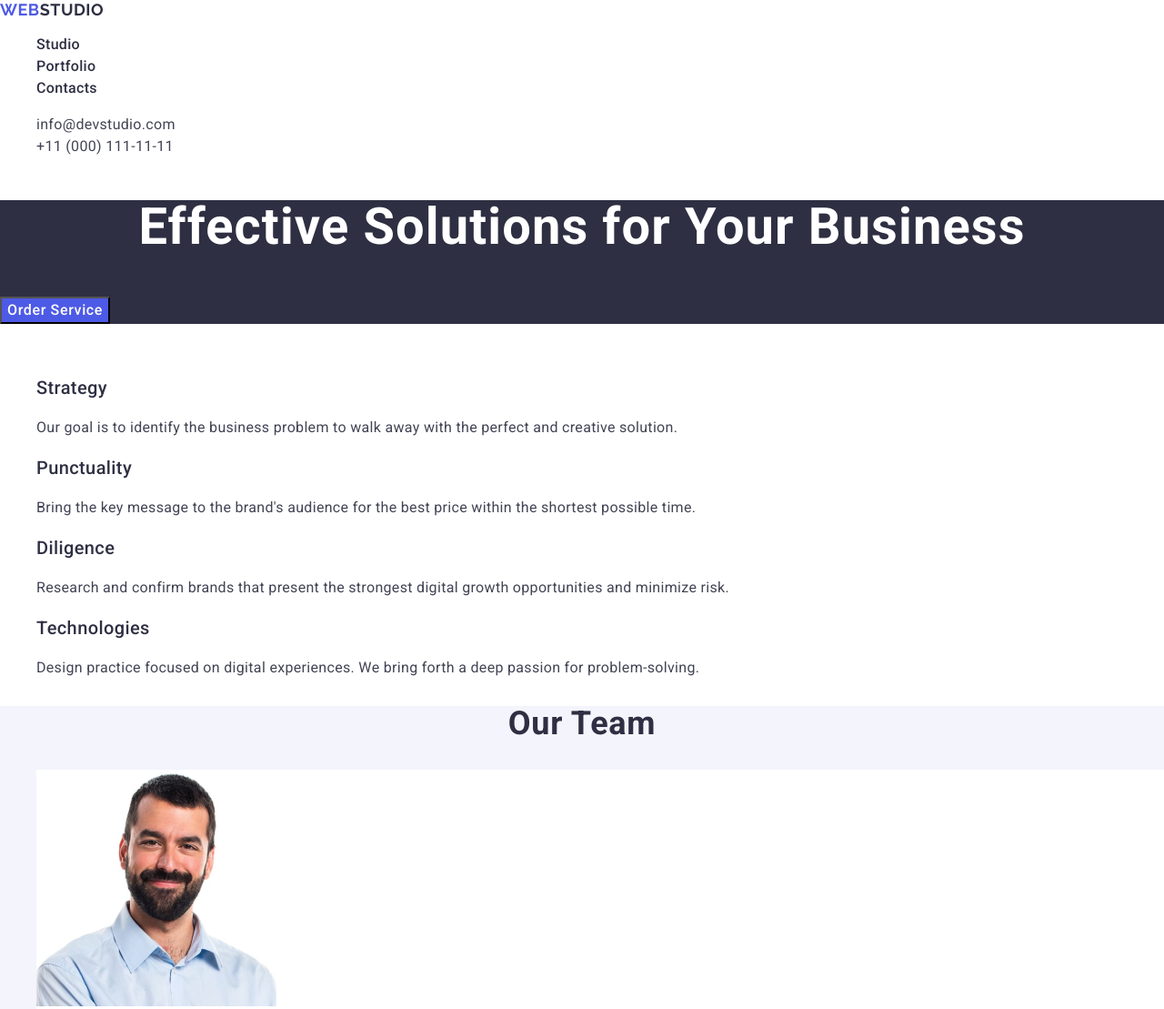
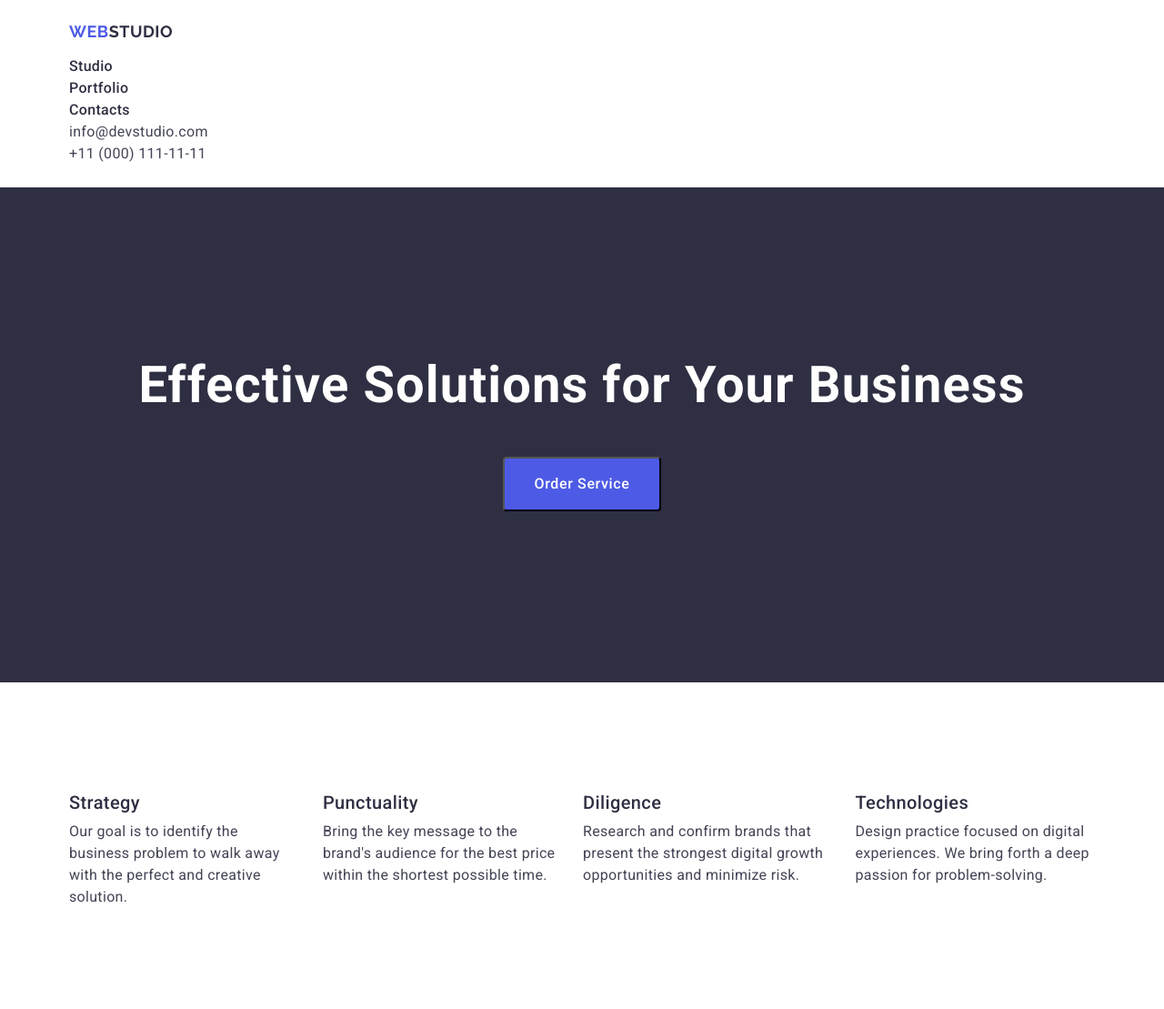
Before and after one commit to ElenaZhuvak/goit-markup-hw-03-03, a plain HTML site: page index.html in a window 1280 px wide. Shown: the top 1109 px of the page at 91% size. Drawn offline with nearby package versions, Linux system fonts and the light colour scheme.

Commit message:
add margin&padding

```diff
--- a/css/style.css
+++ b/css/style.css
@@ -4,8 +4,17 @@ body {
   background-color: #ffffff;
 }
 
+* {
+  margin: 0;
+  padding: 0;
+}
+
+img {
+  display: block;
+}
+
 ul {
-  list-style-type: none;
+  list-style: none;
 }
 
 a {
@@ -40,7 +49,16 @@ p {
 }
 
 /* Header Section */
+.container {
+  width: 1158px;
+  padding-left: 15px;
+  padding-right: 15px;
+  margin: 0 auto;
+}
 .header {
+  padding-top: 24px;
+  padding-bottom: 24px;
+  border-bottom: 1px solid #e7e9fc;
 }
 .header-navigation {
 }
@@ -97,6 +115,10 @@ p {
 .hero {
   background: #2e2f42;
 }
+.hero-container {
+  padding-top: 188px;
+  padding-bottom: 188px;
+}
 .hero-title {
   font-weight: 700;
   font-size: 56px;
@@ -104,6 +126,8 @@ p {
   letter-spacing: 0.02em;
   text-align: center;
   color: #fff;
+
+  margin-bottom: 48px;
 }
 .hero-btn {
   font-weight: 500;
@@ -111,8 +135,12 @@ p {
   line-height: 1.5;
   letter-spacing: 0.04em;
   color: #fff;
+  background-color: #4d5ae5;
 
-  background: #4d5ae5;
+  display: block;
+  margin: 0 auto;
+  padding: 16px 32px;
+  border-radius: 4px;
 }
 
 .hero-btn:hover,
@@ -122,11 +150,19 @@ p {
 }
 
 /* Features Section */
+.section {
+  padding-top: 120px;
+  padding-bottom: 120px;
+}
 .features {
 }
 .visually-hidden {
+  position: absolute;
+  width: 1px;
+  height: 1px;
   margin: -1px;
   border: 0;
+  padding: 0;
   white-space: nowrap;
   clip-path: inset(100%);
   clip: rect(0 0 0 0);
@@ -134,6 +170,8 @@ p {
 }
 
 .features-list {
+  display: flex;
+  gap: 24px;
 }
 .features-item {
 }
@@ -143,6 +181,8 @@ p {
   line-height: 1.2;
   letter-spacing: 0.02em;
   color: #2e2f42;
+
+  margin-bottom: 8px;
 }
 .features-item-text {
   font-size: 16px;
@@ -163,13 +203,21 @@ p {
   text-align: center;
   text-transform: capitalize;
   color: #2e2f42;
+
+  margin-bottom: 72px;
 }
 .team-list {
+  display: flex;
+  gap: 24px;
 }
 .team-item {
   background-color: #ffffff;
 }
 .team-image {
+}
+.team-member-description {
+  text-align: center;
+  margin: 32px 16px;
 }
 .team-member-title {
   font-weight: 500;
@@ -177,6 +225,8 @@ p {
   line-height: 1.2;
   letter-spacing: 0.02em;
   color: #2e2f42;
+
+  margin-bottom: 8px;
 }
 .team-member-text {
   font-size: 16px;
@@ -219,7 +269,13 @@ p {
 .footer {
   background-color: #2e2f42;
 }
+.footer-container {
+  padding-top: 100px;
+  padding-bottom: 100px;
+}
 .logo-link {
+  display: block;
+  margin-bottom: 16px;
 }
 .logo-text {
 }
--- a/index.html
+++ b/index.html
@@ -19,6 +19,7 @@
   <body>
     <!-- Header Section -->
     <header class="header">
+      <div class="container">
         <nav class="header-navigation">
           <a class="logo-link" href="./index.html"
             >Web<span class="logo-text">Studio</span></a
@@ -51,24 +52,28 @@
             </li>
           </ul>
         </address>
+      </div>
     </header>
 
     <main>
       <!-- Hero Section -->
       <section class="hero">
+        <div class="container hero-container">
           <h1 class="hero-title">Effective Solutions for Your Business</h1>
           <button class="hero-btn" type="button">Order Service</button>
+        </div>
       </section>
 
       <!-- Feature Section -->
-      <section class="features">
+      <section class="features section">
+        <div class="container">
           <h2 class="visually-hidden">Features</h2>
           <ul class="features-list">
             <li class="features-item">
               <h3 class="features-item-title">Strategy</h3>
               <p class="features-item-text">
-              Our goal is to identify the business problem to walk away with the
-              perfect and creative solution.
+                Our goal is to identify the business problem to walk away with
+                the perfect and creative solution.
               </p>
             </li>
             <li>
@@ -93,10 +98,12 @@
               </p>
             </li>
           </ul>
+        </div>
       </section>
 
       <!-- Team Section -->
-      <section class="team-section">
+      <section class="team-section section">
+        <div class="container">
           <h2 class="team-title">Our Team</h2>
           <ul class="team-list">
             <li class="team-item">
@@ -107,8 +114,10 @@
                 width="264"
                 height="260"
               />
+              <div class="team-member-description">
                 <h3 class="team-member-title">Mark Guerrero</h3>
                 <p class="team-member-text">Product Designer</p>
+              </div>
             </li>
             <li class="team-item">
               <img
@@ -118,8 +127,10 @@
                 width="264"
                 height="260"
               />
+              <div class="team-member-description">
                 <h3 class="team-member-title">Tom Ford</h3>
                 <p class="team-member-text">Frontend Developer</p>
+              </div>
             </li>
             <li class="team-item">
               <img
@@ -129,8 +140,10 @@
                 width="264"
                 height="260"
               />
+              <div class="team-member-description">
                 <h3 class="team-member-title">Camila Garcia</h3>
                 <p class="team-member-text">Marketing</p>
+              </div>
             </li>
             <li class="team-item">
               <img
@@ -140,14 +153,18 @@
                 width="264"
                 height="260"
               />
+              <div class="team-member-description">
                 <h3 class="team-member-title">Daniel Wilson</h3>
                 <p class="team-member-text">UI Designer</p>
+              </div>
             </li>
           </ul>
+        </div>
       </section>
 
       <!-- Our Portfolio -->
       <section>
+        <div class="container section">
           <h2 class="portfolio-title">Our Portfolio</h2>
           <ul class="portfolio-list">
             <li class="portfolio-item">
@@ -217,17 +234,20 @@
               <p class="portfolio-item-text">Marketing</p>
             </li>
           </ul>
+        </div>
       </section>
     </main>
 
-    <footer class="footer">
+    <footer class="footer footer-container">
+      <div class="container">
         <a class="logo-link" href="./index.html"
-        >Web<span class="logo-text logo-footer">Studio</span></a
+          >Web<span class="logo-footer">Studio</span></a
         >
         <p class="footer-text">
-        Increase the flow of customers and sales for your business with digital
-        marketing & growth solutions.
+          Increase the flow of customers and sales for your business with
+          digital marketing & growth solutions.
         </p>
+      </div>
     </footer>
   </body>
 </html>
```
Lines whose indentation alone changed are shown as unchanged.
